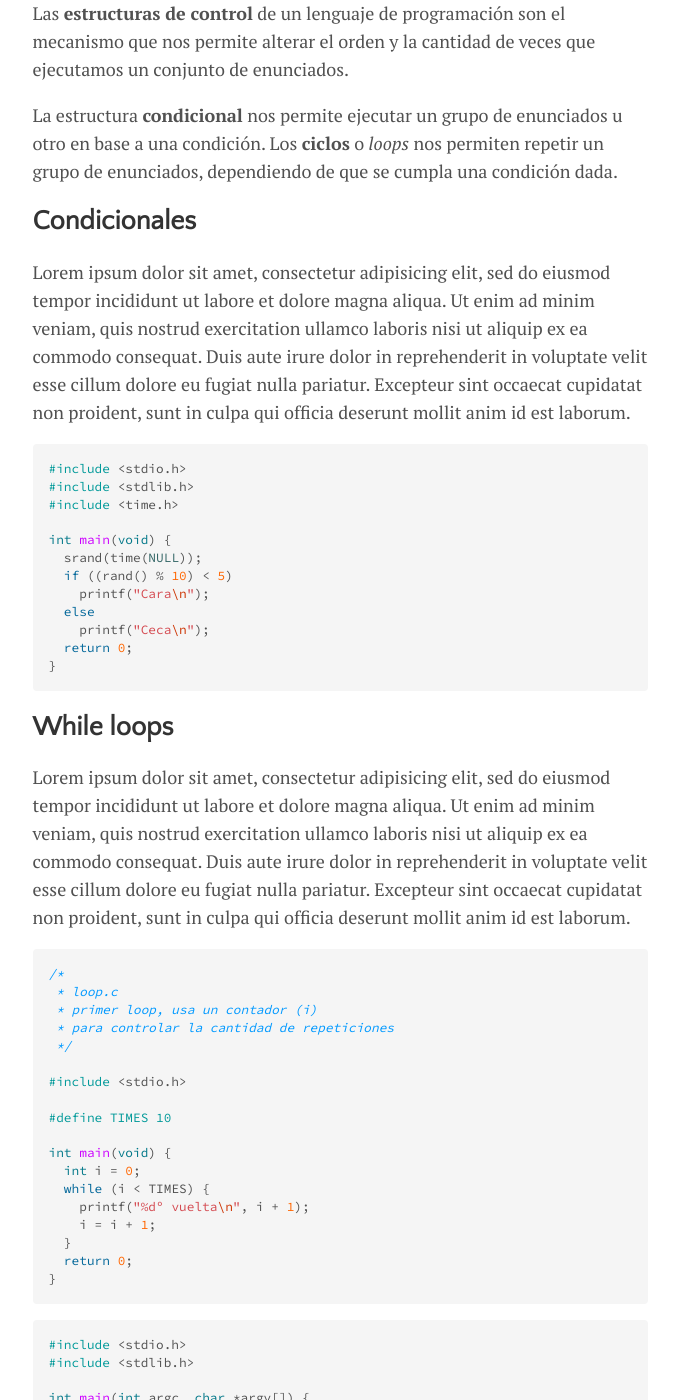
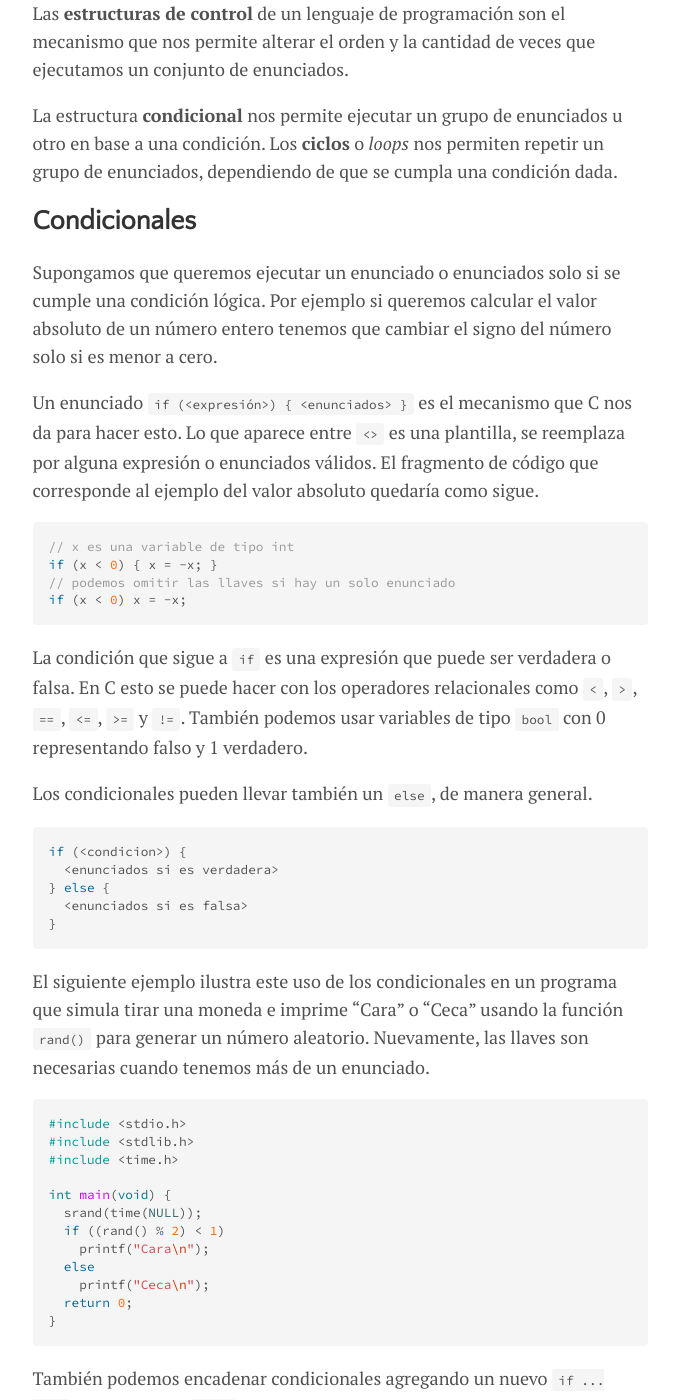
Before and after one commit to la35/la35.github.io, a Jekyll site: the page built from _posts/2021-05-06-c-loops.md, in a window 1280 px wide and 1400 px high, scrolled down 780 px. Shown: the whole window, without its empty margins (300-978 px from the left). Built offline with Jekyll 4.4.1, drawn with Linux system fonts in a browser that asks for light colours; some of the changed text lies outside the part shown.

Commit message:
actualiza loops.md

````diff
--- a/_posts/2021-05-06-c-loops.md
+++ b/_posts/2021-05-06-c-loops.md
@@ -16,7 +16,30 @@ La estructura **condicional** nos permite ejecutar un grupo de enunciados u otro
 
 ## Condicionales
 
-Lorem ipsum dolor sit amet, consectetur adipisicing elit, sed do eiusmod tempor incididunt ut labore et dolore magna aliqua. Ut enim ad minim veniam, quis nostrud exercitation ullamco laboris nisi ut aliquip ex ea commodo consequat. Duis aute irure dolor in reprehenderit in voluptate velit esse cillum dolore eu fugiat nulla pariatur. Excepteur sint occaecat cupidatat non proident, sunt in culpa qui officia deserunt mollit anim id est laborum.
+Supongamos que queremos ejecutar un enunciado o enunciados solo si se cumple una condición lógica. Por ejemplo si queremos calcular el valor absoluto de un número entero tenemos que cambiar el signo del número solo si es menor a cero.
+
+Un enunciado `if (<expresión>) { <enunciados> }` es el mecanismo que C nos da para hacer esto. Lo que aparece entre `<>` es una plantilla, se reemplaza por alguna expresión o enunciados válidos. El fragmento de código que corresponde al ejemplo del valor absoluto quedaría como sigue.
+
+```c
+// x es una variable de tipo int
+if (x < 0) { x = -x; }
+// podemos omitir las llaves si hay un solo enunciado
+if (x < 0) x = -x;
+```
+
+La condición que sigue a `if` es una expresión que puede ser verdadera o falsa. En C esto se puede hacer con los operadores relacionales como `<`, `>`, `==`, `<=`, `>=` y `!=`. También podemos usar variables de tipo `bool` con 0 representando falso y 1 verdadero.
+
+Los condicionales pueden llevar también un `else`, de manera general.
+
+```c
+if (<condicion>) {
+  <enunciados si es verdadera>
+} else {
+  <enunciados si es falsa>
+}
+```
+
+El siguiente ejemplo ilustra este uso de los condicionales en un programa que simula tirar una moneda e imprime "Cara" o "Ceca" usando la función `rand()` para generar un número aleatorio. Nuevamente, las llaves son necesarias cuando tenemos más de un enunciado.
 
 ```c
 #include <stdio.h>
@@ -25,7 +48,7 @@ Lorem ipsum dolor sit amet, consectetur adipisicing elit, sed do eiusmod tempor
 
 int main(void) {
   srand(time(NULL));
-  if ((rand() % 10) < 5)
+  if ((rand() % 2) < 1)
     printf("Cara\n");
   else
     printf("Ceca\n");
@@ -33,7 +56,23 @@ int main(void) {
 }
 ```
 
-## While loops
+También podemos encadenar condicionales agregando un nuevo `if ... else` después de un `else`.
+
+```
+if (<condicion 1>) {
+  <enunciados 1>
+} else if (<condicion 2>) {
+  <enunciados 2>
+} else if (<condicion 3>) {
+  <enunciados 3>
+} else {
+  <enunciados 4>
+}
+```
+
+En la estructura de arriba si la primera condición se cumple se ejecutan los primeros enunciados y solo esos. Si no se evalúa la segunda condición y si fuera verdadera se ejecuta el segundo grupo de enunciados y así. Si ninguna de las condiciones fuera verdadera se ejecuta el grupo de enunciados después del último `else`, en este caso `<enunciados 4>`.
+
+## Loops
 
 Lorem ipsum dolor sit amet, consectetur adipisicing elit, sed do eiusmod tempor incididunt ut labore et dolore magna aliqua. Ut enim ad minim veniam, quis nostrud exercitation ullamco laboris nisi ut aliquip ex ea commodo consequat. Duis aute irure dolor in reprehenderit in voluptate velit esse cillum dolore eu fugiat nulla pariatur. Excepteur sint occaecat cupidatat non proident, sunt in culpa qui officia deserunt mollit anim id est laborum.
 
````
